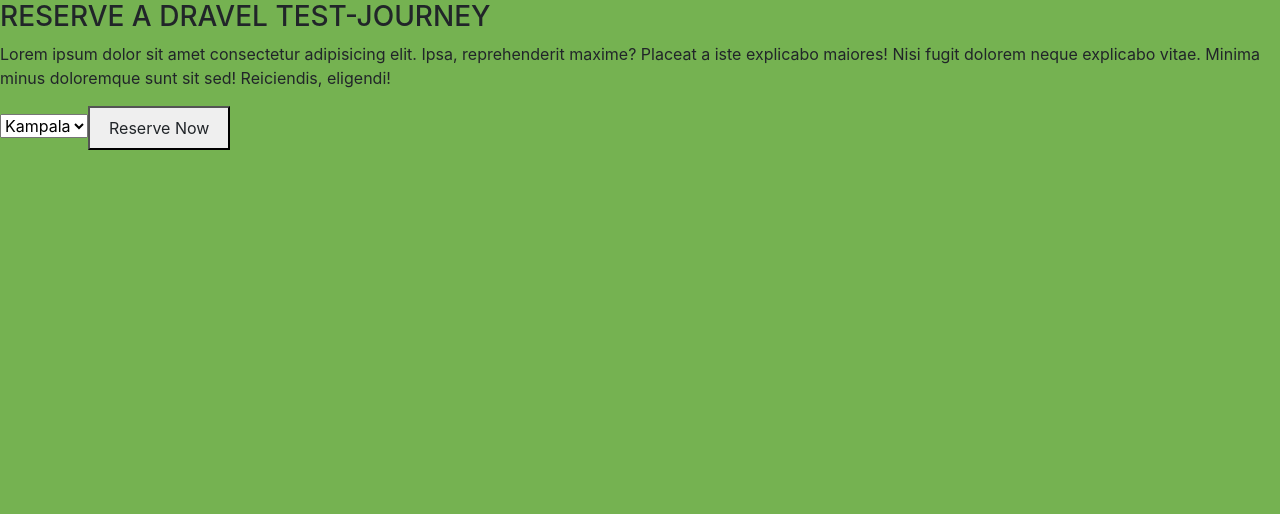
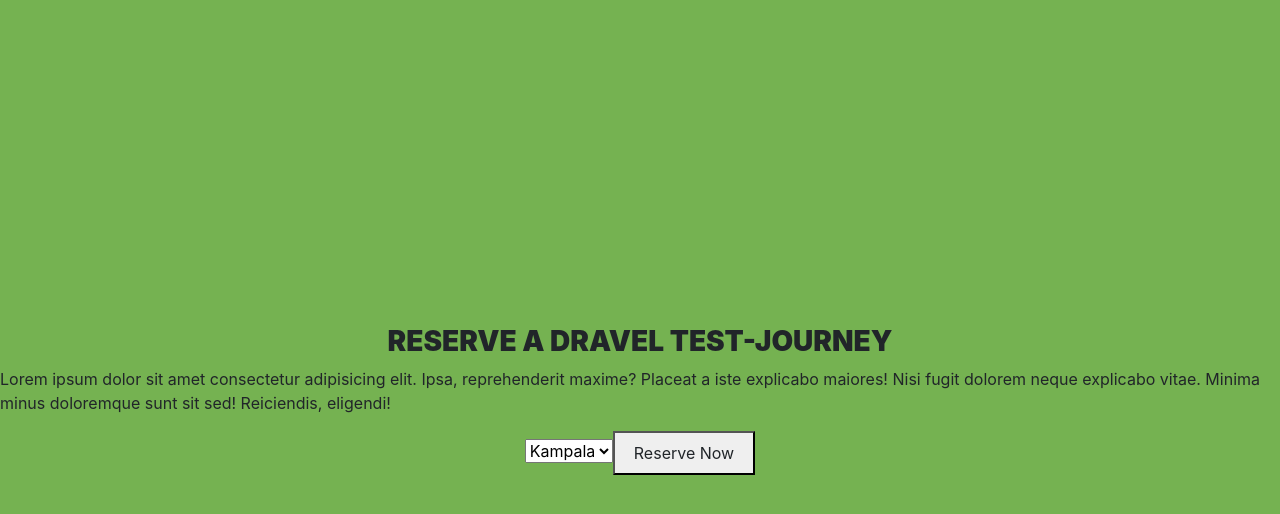
Before and after one commit to billionsjoel/dravel-app, a React (Create React App) app: page /reservation in a window 1280 px wide. Shown: the top 514 px of the page. Built offline with nearby package versions, Linux system fonts and the light colour scheme.

Commit message:
style title

```diff
--- a/src/scss/reservation.scss
+++ b/src/scss/reservation.scss
@@ -1,4 +1,15 @@
 .r-container {
-  height: 100vh;
-  background-color: #75b251;
+	height: 100vh;
+	background-color: #75b251;
+	display: flex;
+	flex-direction: column;
+	align-items: center;
+	justify-content: center;
+
+	& > .r-title {
+		& > h3 {
+			font-weight: 900 !important;
+		}
+		font-size: 2rem;
+	}
 }
```
